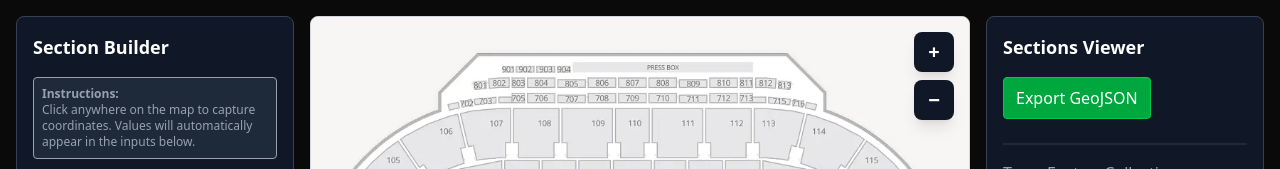
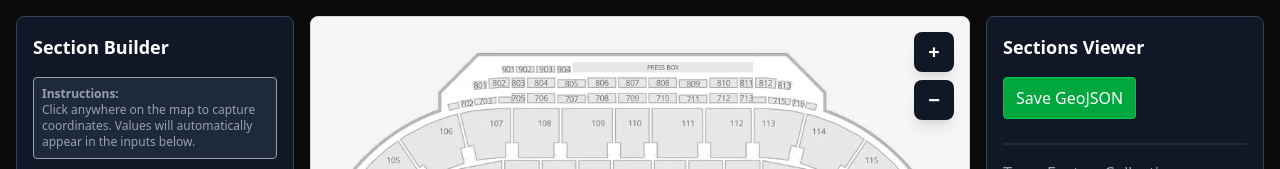
Before and after one commit to andrewgilliland/venue-maps, a React (Vite) app: page / in a window 1280 px wide. Shown: the top 169 px of the page. Built offline with nearby package versions, Linux system fonts and the light colour scheme; no server answers.

Commit message:
refactor: moves some stuff around

```diff
--- a/src/App.tsx
+++ b/src/App.tsx
@@ -1,24 +1,8 @@
 import { useEffect, useState } from "react";
 import VenueMap from "./components/VenueMap";
+import type { Sections } from "./types";
 
 export const apiEndpoint = `${import.meta.env.VITE_API_URL}/sections`;
-
-export type Section = GeoJSON.Feature<GeoJSON.Polygon, SectionProperties>;
-
-export type Sections = GeoJSON.FeatureCollection<
-  GeoJSON.Polygon,
-  SectionProperties
->;
-
-export type SectionProperties = {
-  section: string;
-  capacity?: number;
-  price?: string;
-  tier?: string;
-  seatsSold?: number;
-  revenue?: number;
-  salesPercentage?: number;
-};
 
 function App() {
   const [sections, setSections] = useState<Sections>({
--- a/src/components/SectionBuilder.tsx
+++ b/src/components/SectionBuilder.tsx
@@ -1,6 +1,6 @@
 import { useState } from "react";
 import { defaultSection } from "./VenueMap";
-import type { Section, Sections } from "../App";
+import type { Section, Sections } from "../types";
 
 type SectionBuilderProps = {
   newSection: Section;
--- a/src/components/SectionCard.tsx
+++ b/src/components/SectionCard.tsx
@@ -1,5 +1,5 @@
 import { useState } from "react";
-import type { Section, Sections } from "../App";
+import type { Section, Sections } from "../types";
 
 type SectionCardProps = {
   feature: Section;
--- a/src/components/SectionsViewer.tsx
+++ b/src/components/SectionsViewer.tsx
@@ -1,4 +1,5 @@
-import { apiEndpoint, type Sections } from "../App";
+import { apiEndpoint } from "../App";
+import type { Sections } from "../types";
 import SectionCard from "./SectionCard";
 
 type SectionsViewerProps = {
@@ -31,7 +32,7 @@ export default function SectionsViewer({
     return geoJSON;
   };
 
-  const handleExport = () => {
+  const handleSave = () => {
     fetch(apiEndpoint, {
       method: "POST",
       headers: {
@@ -56,9 +57,9 @@ export default function SectionsViewer({
 
       <button
         className="text-white border border-green-500 px-3 py-2 rounded mb-4 bg-green-600 hover:bg-green-700 transition-colors duration-200"
-        onClick={handleExport}
+        onClick={handleSave}
       >
-        Export GeoJSON
+        Save GeoJSON
       </button>
 
       <div className="space-y-4 mt-2">
--- a/src/components/VenueMap.tsx
+++ b/src/components/VenueMap.tsx
@@ -5,7 +5,7 @@ import "../styles/CustomImageMap.css";
 import { colors } from "../theme/colors";
 import SectionsViewer from "./SectionsViewer";
 import SectionBuilder from "./SectionBuilder";
-import type { Section, Sections } from "../App";
+import type { Section, Sections } from "../types";
 import { useMapHighlight } from "../hooks/useMapHighlight";
 // import { renderSectionPopoverToString } from "./SectionPopover";
 // import type { Section } from "./SectionPopover";
--- /dev/null
+++ b/src/types/index.ts
@@ -0,0 +1,16 @@
+export type Section = GeoJSON.Feature<GeoJSON.Polygon, SectionProperties>;
+
+export type Sections = GeoJSON.FeatureCollection<
+  GeoJSON.Polygon,
+  SectionProperties
+>;
+
+export type SectionProperties = {
+  section: string;
+  capacity?: number;
+  price?: string;
+  tier?: string;
+  seatsSold?: number;
+  revenue?: number;
+  salesPercentage?: number;
+};
```
